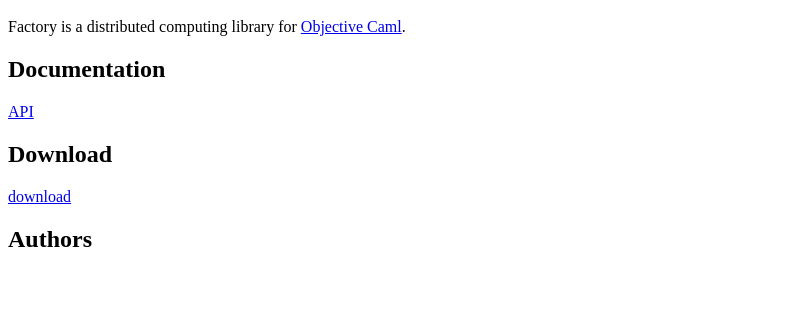
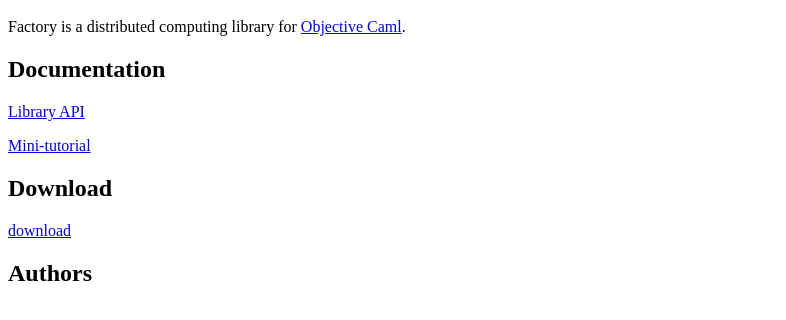
Before and after one commit to backtracking/functory, a plain HTML site: page www/index.html in a window 1280 px wide. Shown: the part 48-368 px from the top of the page, without its empty margins (0-786 px from the left). Drawn offline with Linux system fonts and the light colour scheme.

Commit message:
mini documentation

```diff
--- a/www/index.html
+++ b/www/index.html
@@ -11,7 +11,11 @@ for <a href="http://caml.inria.fr/">Objective Caml</a>.
 
 <h2>Documentation</h2>
 
-<a href="doc/index.html">API</a>
+<a href="doc/index.html">Library API</a>
+
+<p>
+
+<a href="README.txt">Mini-tutorial</a>
 
 <h2>Download</h2>
 
```
Also changed, not shown: README.txt, 4 other files.
